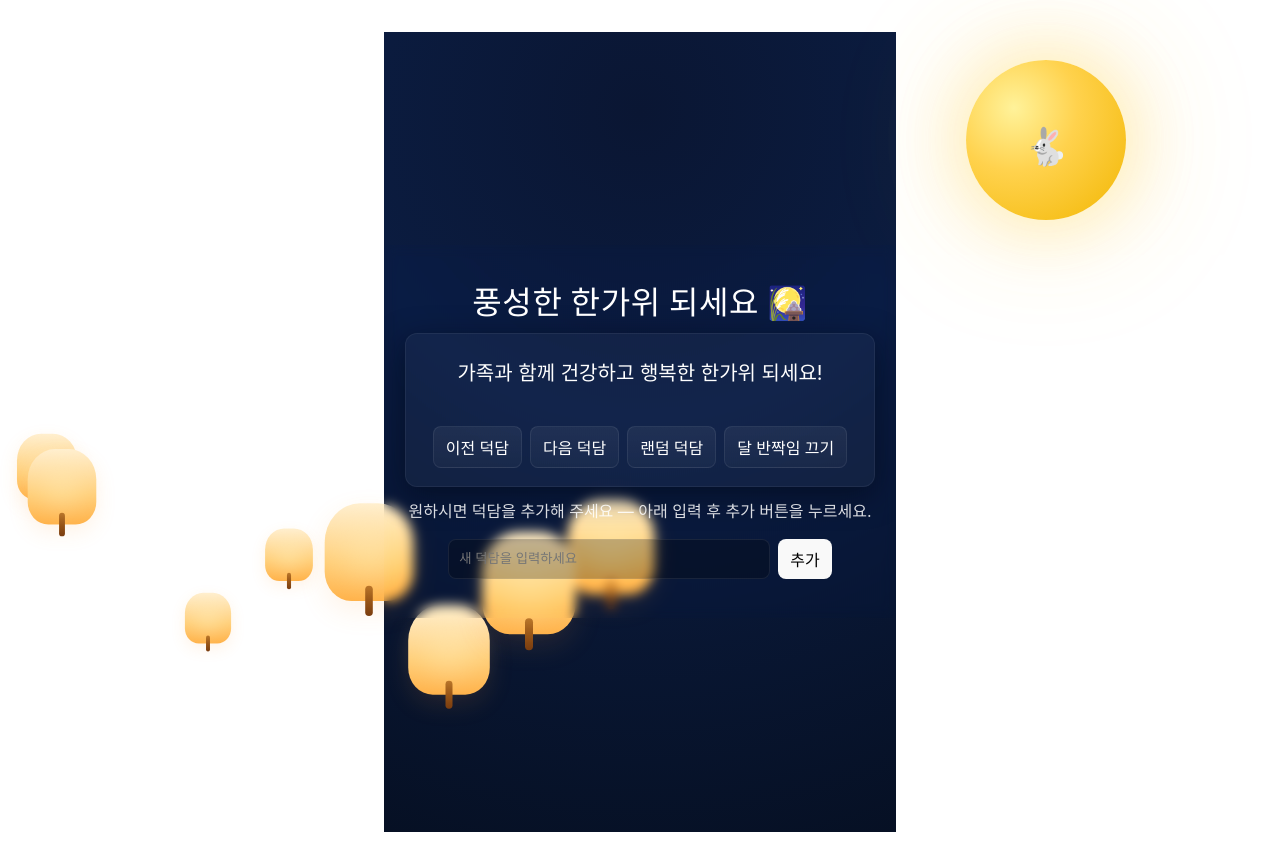
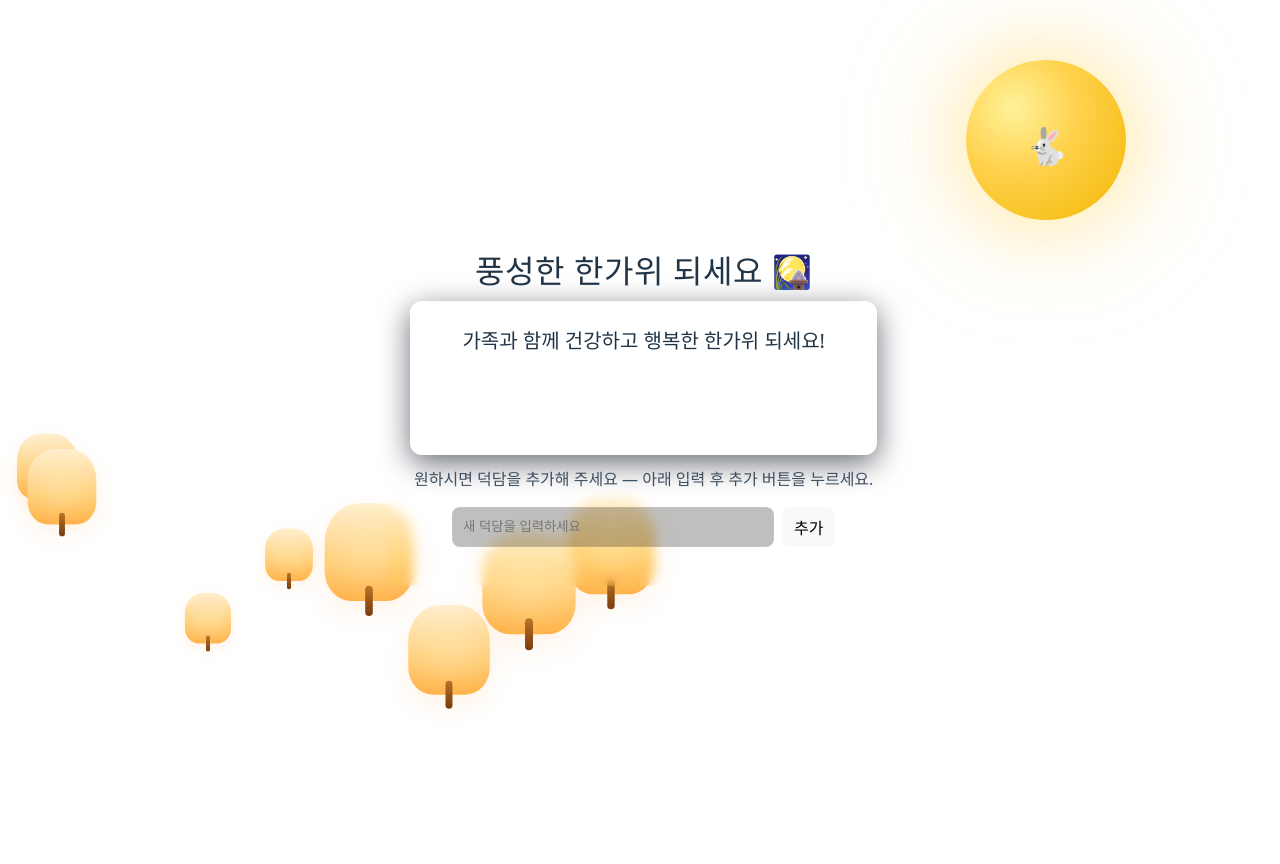
Before and after one commit to dllxxun/vue-static-page, a Vue app: page / in a window 1280 px wide. After the commit the page ends 800 px from the top, so only its background shows below. Built offline with nearby package versions, Linux system fonts and the light colour scheme.

Commit message:
디자인 수정

```diff
--- a/src/App.vue
+++ b/src/App.vue
@@ -130,18 +130,7 @@ onMounted(() => {
 </script>
 
 <style scoped>
-.chuseok-wrap {
-  width: 100%;
-  height: 100vh;
-  display: flex;
-  flex-direction: column;
-  align-items: center;
-  justify-content: center;
-  background: radial-gradient(circle at 50% 10%, #0a1633 0%, #0b1c40 40%, #061024 100%);
-  color: #fff;
-  font-family: -apple-system, BlinkMacSystemFont, 'Segoe UI', Roboto, 'Noto Sans KR', sans-serif;
-  overflow: hidden;
-}
+
 
 /* 이하 기존 스타일 동일 */
 .sky {
```
